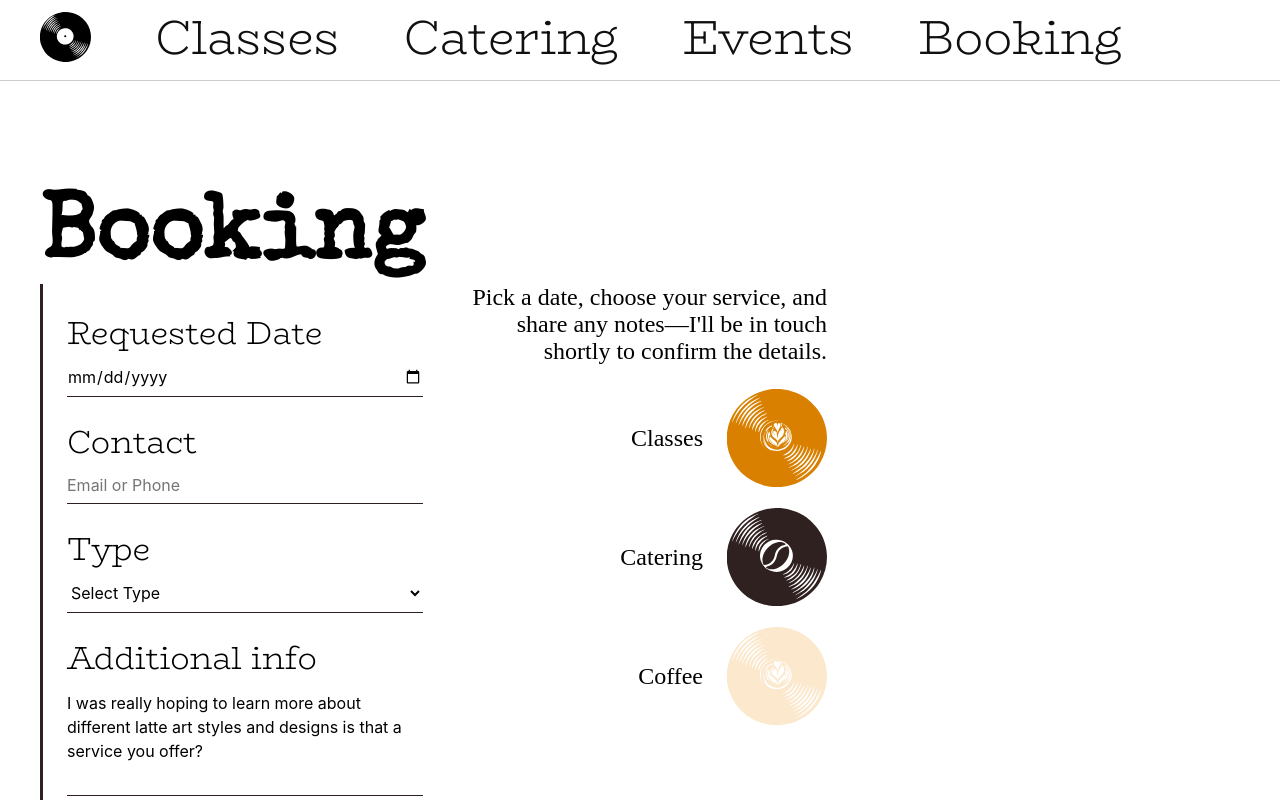
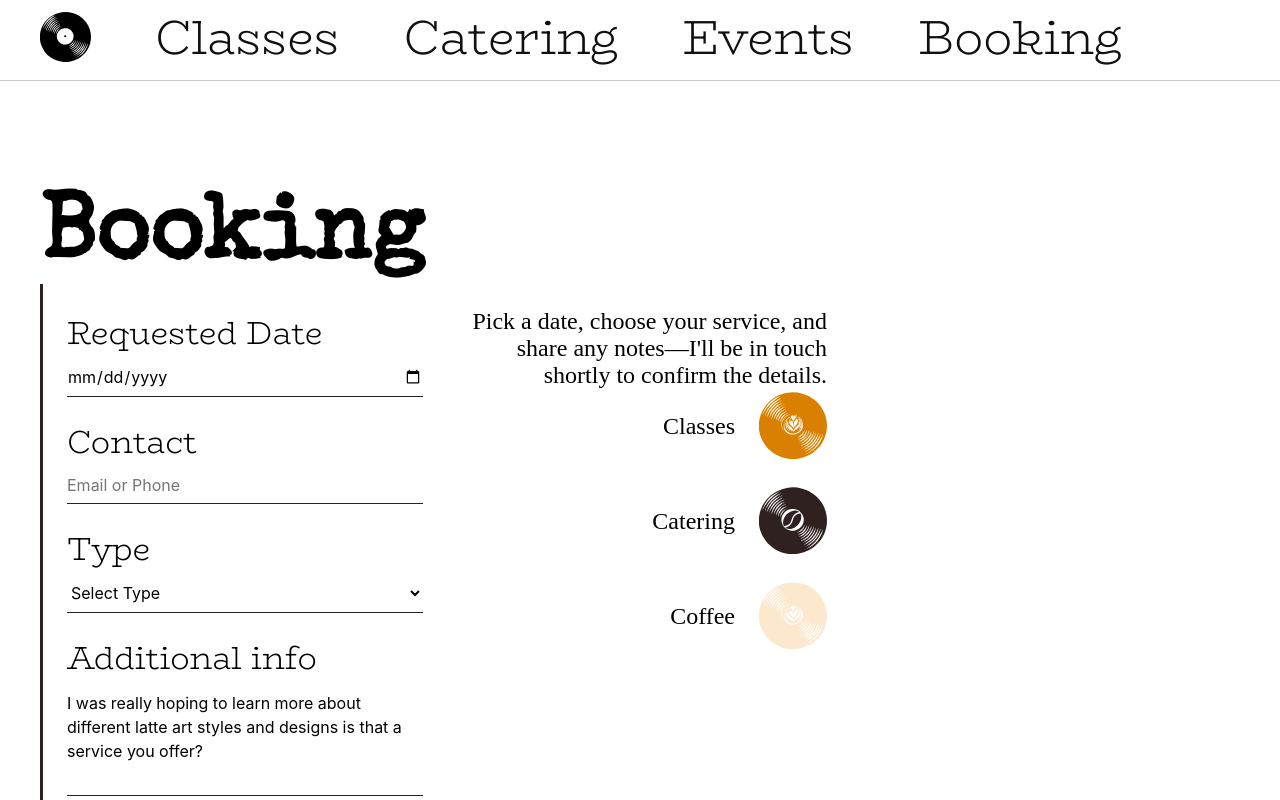
Before and after one commit to G3o-R/soundtrack-coffee-page, a React (Create React App) app: page /booking in a window 1280 px wide. Shown: the top 800 px of the page. Built offline with nearby package versions, Linux system fonts and the light colour scheme; no server answers; a web font is replaced by a local one.

Commit message:
Designed booking page- looks good for now

```diff
--- a/src/styles/BookingStyles.js
+++ b/src/styles/BookingStyles.js
@@ -13,11 +13,17 @@ export const ContentWrapper = styled.div`
 `;
 
 export const ContentContainer = styled.div`
-  max-width: 78.75rem;
+  // background-color: blue;
   width: 100%;
   display: flex;
   flex-direction: column;
   padding: 0 1.5rem;
+
+  @media screen and (min-width: 568px) {
+    max-width: 78.75rem;
+    width: 100%;
+    padding: 0 1.5rem;
+  }
 
   @media screen and (min-width: 960px) {
     padding: 0 2.5rem;
@@ -34,15 +40,25 @@ export const StyledHeader = styled.div`
 
 export const FlexContainer = styled.div`
   display: flex;
-  flex-direction: row;
+  flex-direction: column-reverse;
+
+  @media screen and (min-width: 568px) {
+    flex-direction: row;
+  }
 `;
 
 export const BookingFormWrapper = styled.div`
   border-left: 3px solid #2f2120;
-  padding: 1.5rem;
-  @media screen and (min-width: 425px) {
-    max-width: 22.25rem;
+  padding: 1.5rem 0.5rem 1.5rem 1.5rem;
+  width: auto;
+  max-width: 22.25rem;
+
+  @media screen and (min-width: 568px) {
     width: 100%;
+  }
+
+  @media screen and (min-width: 768px) {
+    padding: 1.5rem;
   }
 `;
 
@@ -92,41 +108,77 @@ export const FormGroup = styled.div`
 
 export const InfoContainer = styled.div`
   width: 100%;
-  padding: 0rem 1.5rem;
+  padding: 0rem;
   /* margin-bottom: 1.25rem; */
 
   @media screen and (min-width: 425px) {
     max-width: 22.25rem;
     width: 100%;
+    }
+
+    @media screen and (min-width: 568px) {
+      padding: 1.5rem 1.5rem 1.5rem .5rem;
+    }
+
+  @media screen and (min-width:768px){
+    padding: 1.5rem
   }
+}
 `;
 
 export const TextWrapper = styled.div``;
 
 export const TextContainer = styled.div`
-  text-align: right;
-
-  p{
+  text-align: left;
+  @media screen and (min-width: 568px) {
+    text-align: right;
+    margin: 0;
+    p {
+    }
+  }
+  p {
+    margin-bottom: 0;
     margin-top: 0;
   }
 `;
 
 export const ServicesWrapper = styled.div`
-
+  padding-bottom: 1.25rem;
 `;
 
 export const ServicesContainer = styled.div`
   display: flex;
-  flex-direction: column;
-  gap: 1.25rem;
+  flex-wrap: wrap;
+  justify-content: flex-start;
+
+  @media screen and (min-width: 568px) {
+    flex-direction: column;
+    gap: 1.25rem;
+  }
+  flex-direction: row;
+  gap: .75rem;
   /* justify-content: flex-end */
   align-items: flex-end;
 
-  span{
+  span {
     display: flex;
-    flex-direction: row;
+    flex-direction: row-reverse;
     align-items: center;
-    gap: 1.5rem;
+    gap: .75rem;
+
+    svg{
+    width: 2.25rem;
+      height: 2.25rem;
+    }
+
+    @media screen and (min-width: 568px) {
+      flex-direction: row;
+      gap: 1.5rem;
+
+    svg {
+      width: 4.25rem;
+      height: 4.25rem;
+    }
   }
 `;
 
--- a/src/styles/CateringStyles.js
+++ b/src/styles/CateringStyles.js
@@ -19,7 +19,7 @@ export const PageInfoWrapper = styled.div`
 export const PageInfoContainer = styled.div`
   max-width: 67.5rem;
   text-align: left;
-  padding: 0 2.5rem;
+  padding: 0 1.5rem;
 `;
 
 export const Titlecontainer = styled.div``;
```
Also changed, not shown: src/pages/Booking.js (+3 -4 lines).
